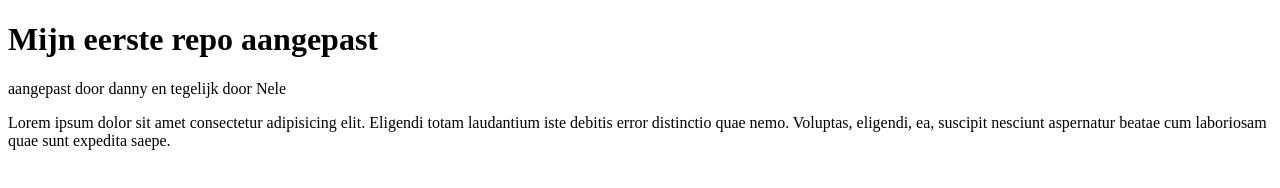
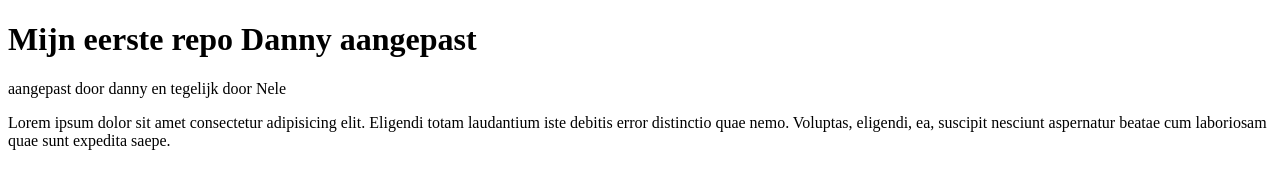
Before and after one commit to ntintel/mijn-eerste-repo, a plain HTML site: page index.html in a window 1280 px wide. Drawn offline with Linux system fonts and the light colour scheme.

Commit message:
index aangepast

```diff
--- a/index.html
+++ b/index.html
@@ -1,14 +1,17 @@
 <!DOCTYPE html>
 <html lang="en">
+
 <head>
     <meta charset="UTF-8">
     <meta http-equiv="X-UA-Compatible" content="IE=edge">
     <meta name="viewport" content="width=device-width, initial-scale=1.0">
-<title>Versie </title>
+    <title>Versie </title>
 </head>
+
 <body>
-    <h1>Mijn eerste repo aangepast</h1>
+    <h1>Mijn eerste repo Danny aangepast</h1>
     <p>aangepast door danny en tegelijk door Nele</p>
     <p>Lorem ipsum dolor sit amet consectetur adipisicing elit. Eligendi totam laudantium iste debitis error distinctio quae nemo. Voluptas, eligendi, ea, suscipit nesciunt aspernatur beatae cum laboriosam quae sunt expedita saepe.</p>
 </body>
+
 </html>
```
